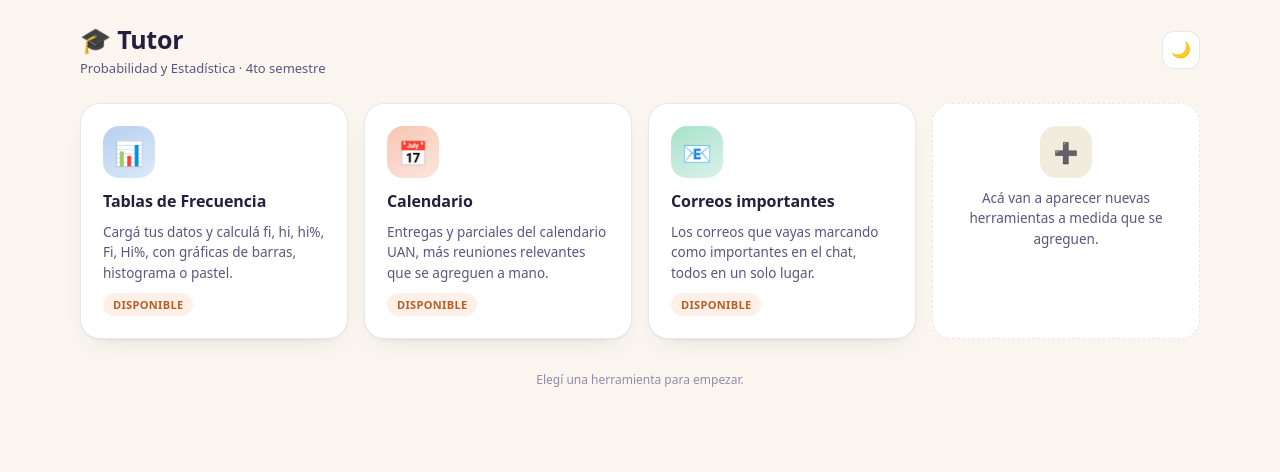
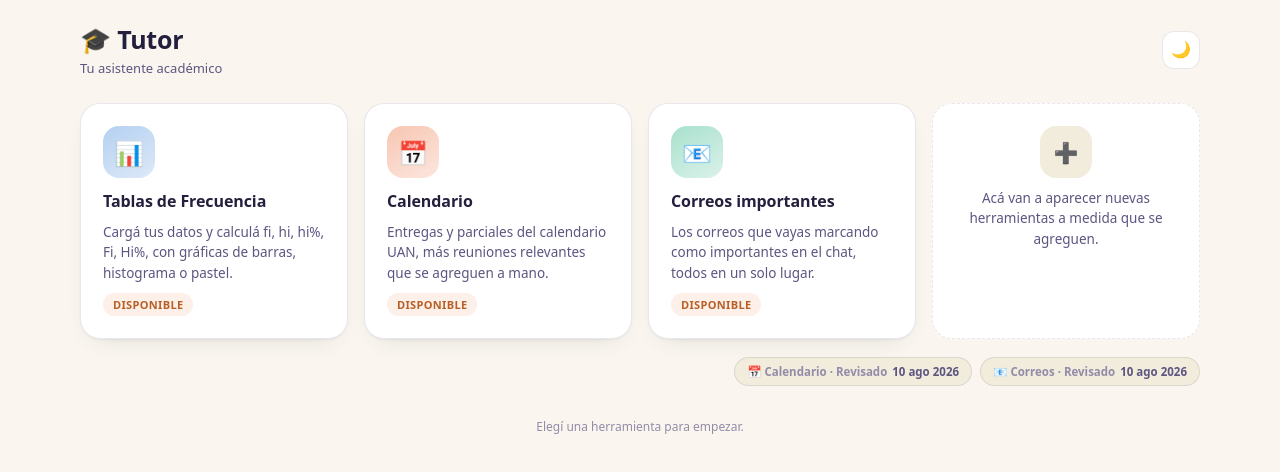
Before and after one commit to alejodetes/tutoruniversitario, a plain HTML site: page app/inicio.html in a window 1280 px wide. Drawn offline with Linux system fonts and the light colour scheme.

Commit message:
Generalizar el subtitulo del header y sumar resumen de revision al menu
"Probabilidad y Estadistica - 4to semestre" pasa a "Tu asistente
academico" en las 4 paginas, porque el tutor ya no es solo para esa
materia. El menu central ahora muestra abajo a la derecha la ultima
fecha de revision de Calendario y Correos importantes.

Co-Authored-By: Claude Sonnet 5 <noreply@anthropic.com>

```diff
--- a/app/inicio.html
+++ b/app/inicio.html
@@ -75,6 +75,15 @@
 
   .hero{margin-bottom:26px;}
   .hero p{margin:6px 0 0;color:var(--ink-secondary);font-size:13.5px;max-width:46ch;}
+
+  .revisiones{
+    display:flex;
+    justify-content:flex-end;
+    flex-wrap:wrap;
+    gap:8px;
+    margin-top:18px;
+  }
+  .revisiones a{text-decoration:none;}
 </style>
 </head>
 <body>
@@ -83,7 +92,7 @@
   <header>
     <div>
       <h1>🎓 Tutor</h1>
-      <p>Probabilidad y Estadística · 4to semestre</p>
+      <p>Tu asistente académico</p>
     </div>
     <div class="header-right">
       <button class="theme-toggle" id="btnTheme" type="button" aria-label="Cambiar tema claro/oscuro" title="Cambiar tema">🌙</button>
@@ -91,6 +100,11 @@
   </header>
 
   <div class="grid" id="grid"></div>
+
+  <div class="revisiones">
+    <a href="calendario.html"><span class="check-badge">📅 Calendario · Revisado <b>10 ago 2026</b></span></a>
+    <a href="correos.html"><span class="check-badge">📧 Correos · Revisado <b>10 ago 2026</b></span></a>
+  </div>
 
   <footer>Elegí una herramienta para empezar.</footer>
 </div>
```
Also changed, not shown: app/calendario.html (+1 -1 lines), app/correos.html (+1 -1 lines), app/tablas_frecuencia.html (+1 -1 lines), 3 other files.
